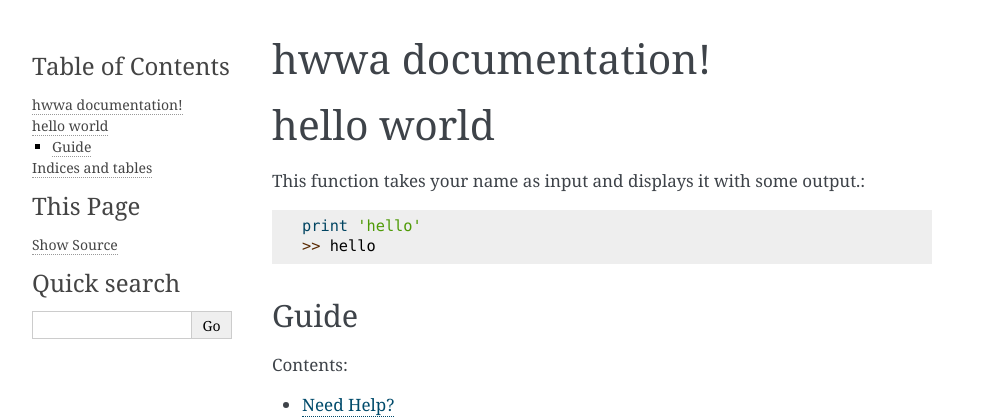
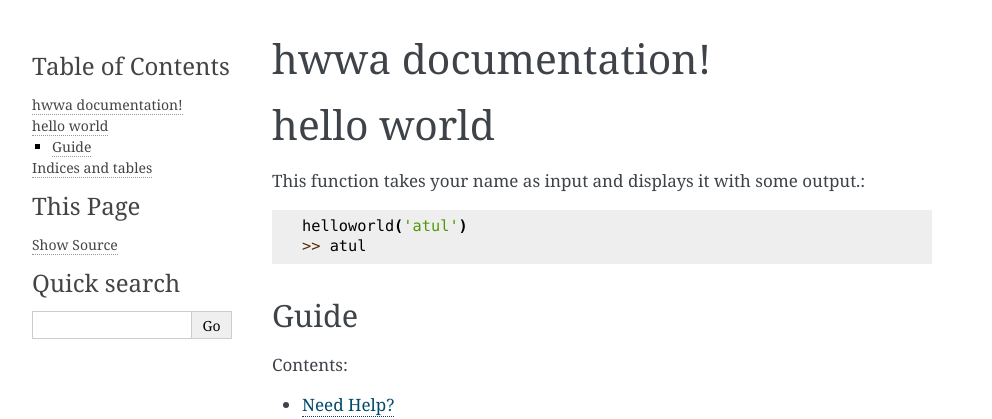
Before and after one commit to atulmkamble/hwwa, a Sphinx documentation site: the page built from docs/source/index.rst, in a window 1280 px wide. Shown: the top 419 px of the page, without its empty margins (148-1140 px from the left). Built offline with Sphinx 7.4.7, drawn with Linux system fonts in a browser that asks for light colours.

Commit message:
changed function call

```diff
--- a/docs/source/index.rst
+++ b/docs/source/index.rst
@@ -6,8 +6,8 @@ hello world
 
 This function takes your name as input and displays it with some output.::
 
-   print 'hello'
-   >> hello
+   helloworld('atul')
+   >> atul
 
 Guide
 ^^^^^
```
